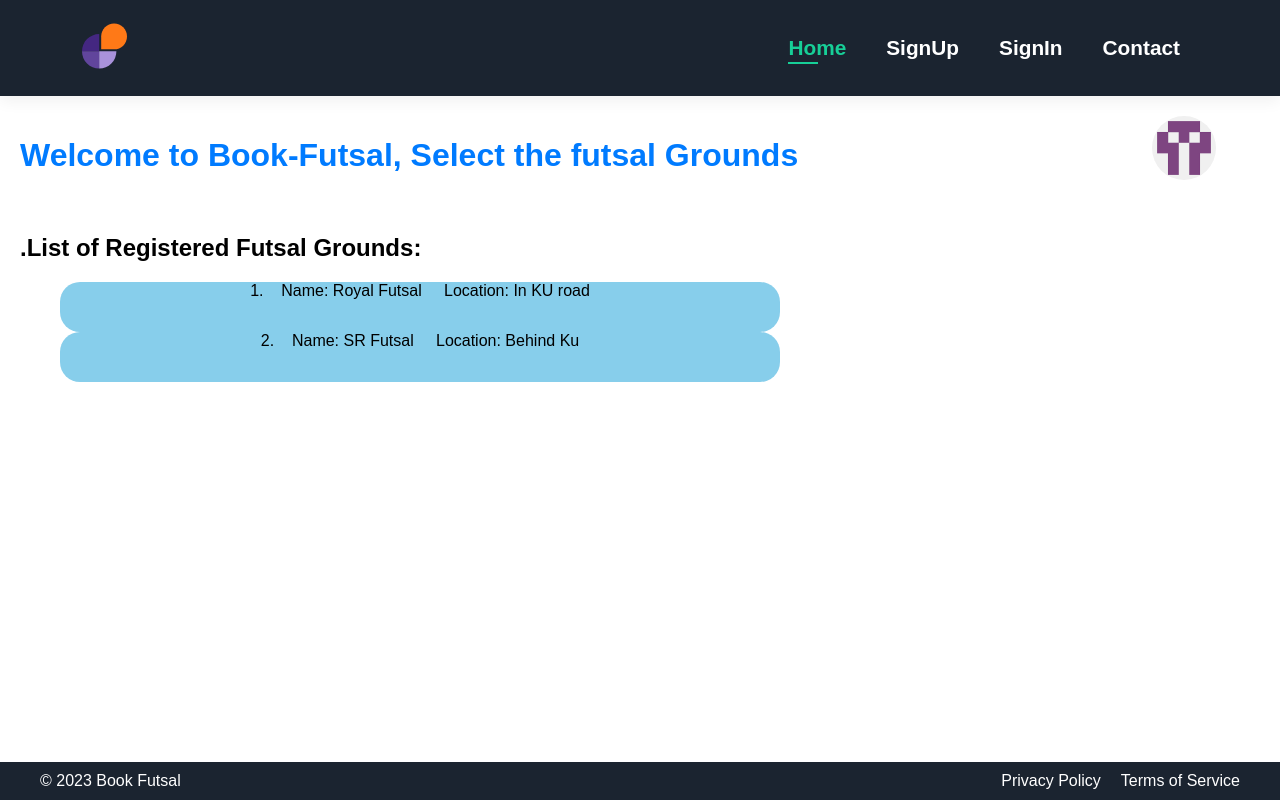
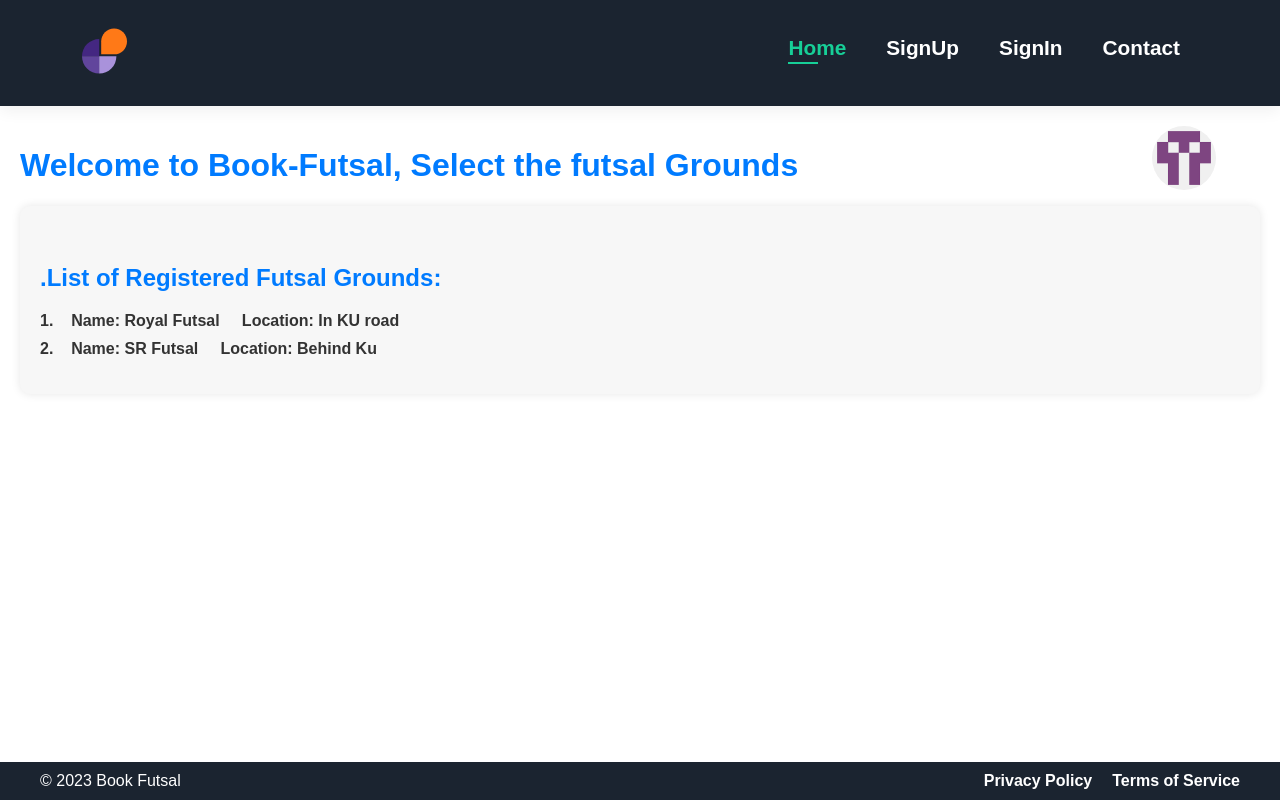
Before and after one commit to Aashish1-1-1/Book-Futsal, a React (Create React App) app in the folder client/: page /Contact in a window 1280 px wide. Built offline with nearby package versions, Linux system fonts and the light colour scheme.

Commit message:
modified file

```diff
--- a/client/src/Route.js
+++ b/client/src/Route.js
@@ -5,7 +5,7 @@ import SignIn from './component/SignIn/SignIn';
 import SignUp from './component/SignUp/SignUp';
 import Navbar from './component/NavBar/NavBar';
 import Footer from './component/NavBar/Footer';
-import NotFoundPage from './component/Notfound';
+import NotFoundPage from './component/Notfound/Notfound';
 import UserPage from './component/User/User';
 import Book from './component/Book/Book';
 const Approuter = () => {
--- a/client/src/component/User/User.css
+++ b/client/src/component/User/User.css
@@ -34,30 +34,37 @@
   list-style: none;
 }
 
+
 .futsal-list-container {
-  margin-top: 20px;
+  background-color: #f7f7f7;
+  padding: 20px;
+  border-radius: 10px;
+  box-shadow: 0 0 10px rgba(0, 0, 0, 0.1);
 }
-.futsal-list-container ul{
+
+.futsal-list-container h2 {
+  color: #007bff;
+}
+
+ul {
   list-style: none;
+  padding: 0;
 }
-.futsal-list-container ul li{
-  background: skyblue;
-  width:60% ;
-  height: 70px;
-  align-items: center;
-  justify-content: center;
-  text-align: center;
-  height: 50px;
-  border-radius: 20px;
+
+li {
+  margin-bottom: 10px;
 }
-.futsal-list-container ul li:hover{
-  background-color: #3ebcf0;
-  }
-.futsal-list-container ul li a{
-  color: black;
+
+a {
   text-decoration: none;
+  color: #333;
+  font-weight: bold;
+  transition: color 0.3s ease-in-out;
+}
 
-  }
+a:hover {
+  color: #007bff;
+}
 /* Media query for responsiveness */
 @media screen and (max-width: 600px) {
   .user-page-container {
```
Also changed, not shown: client/src/App.js (deleted, +0 -19 lines), client/src/component/Notfound/Notfound.js (renamed from client/src/component/Notfound.js).
